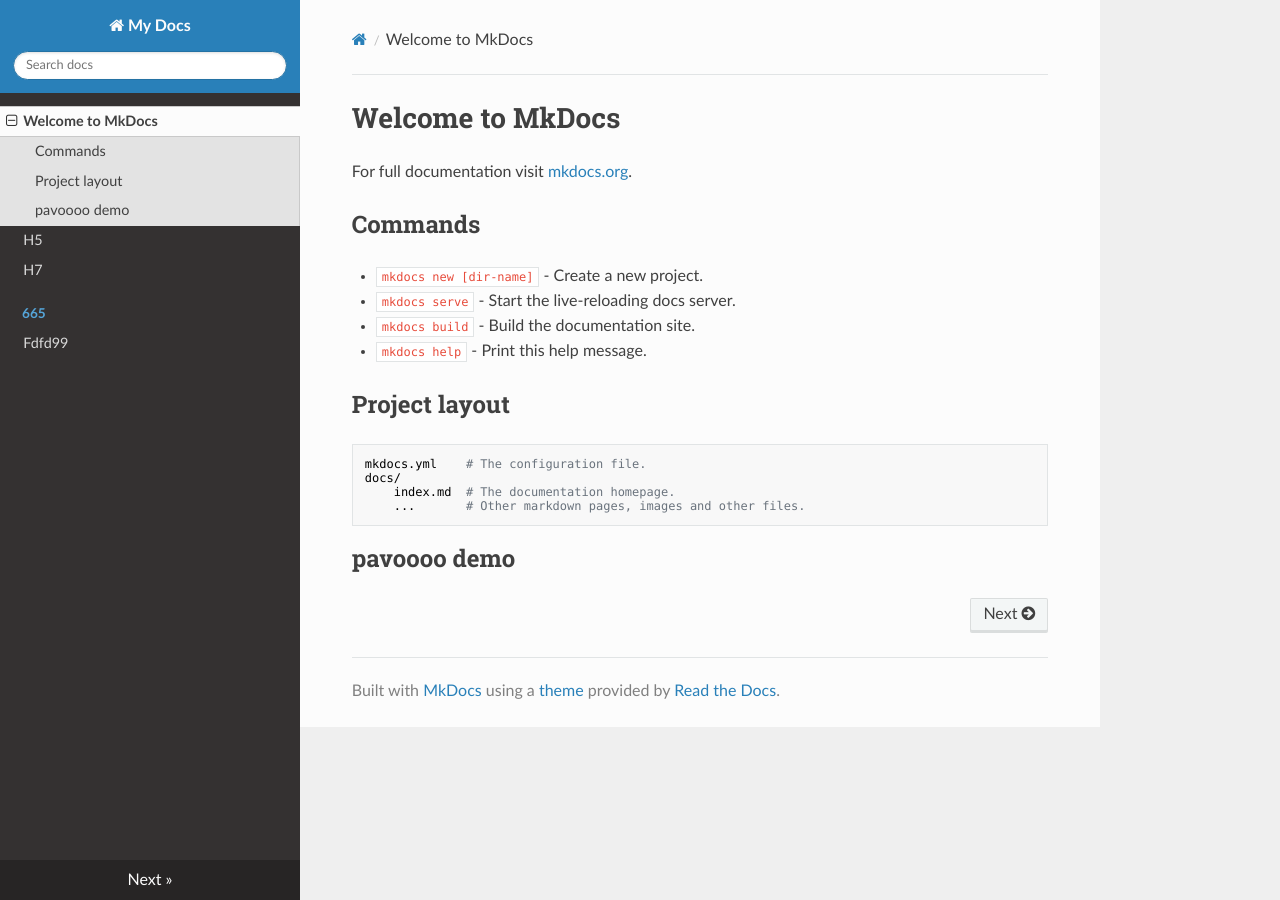
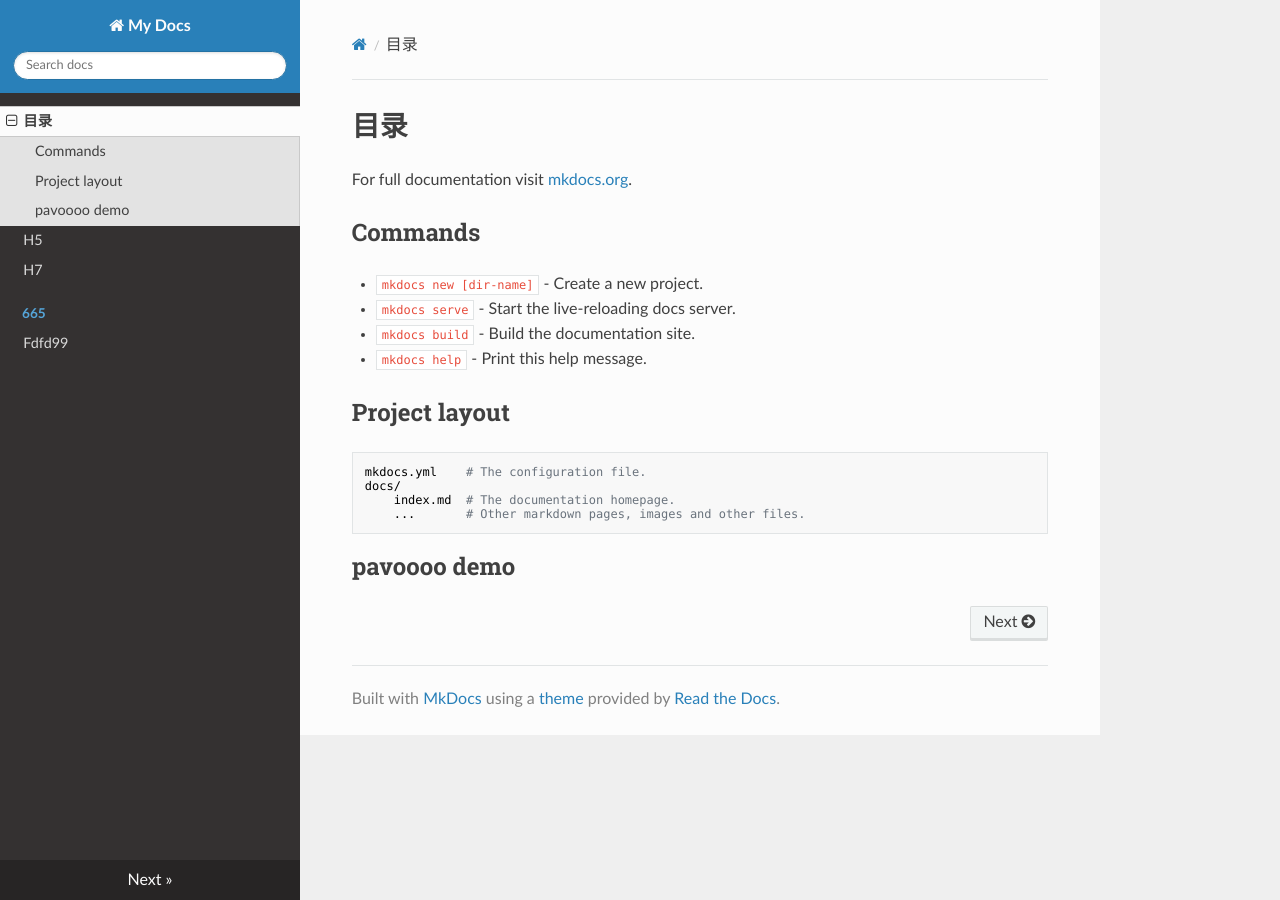
Before and after one commit to 1221de/mkdocs, an MkDocs documentation site: the page built from docs/index.md, in a window 1280 px wide. Built offline with MkDocs 1.6.1, drawn with Linux system fonts in a browser that asks for light colours; nearby versions of some CDN libraries.

Commit message:
Update index.md

```diff
--- a/docs/index.md
+++ b/docs/index.md
@@ -1,4 +1,4 @@
-# Welcome to MkDocs
+# 目录
 
 For full documentation visit [mkdocs.org](http://mkdocs.org).
 
```
